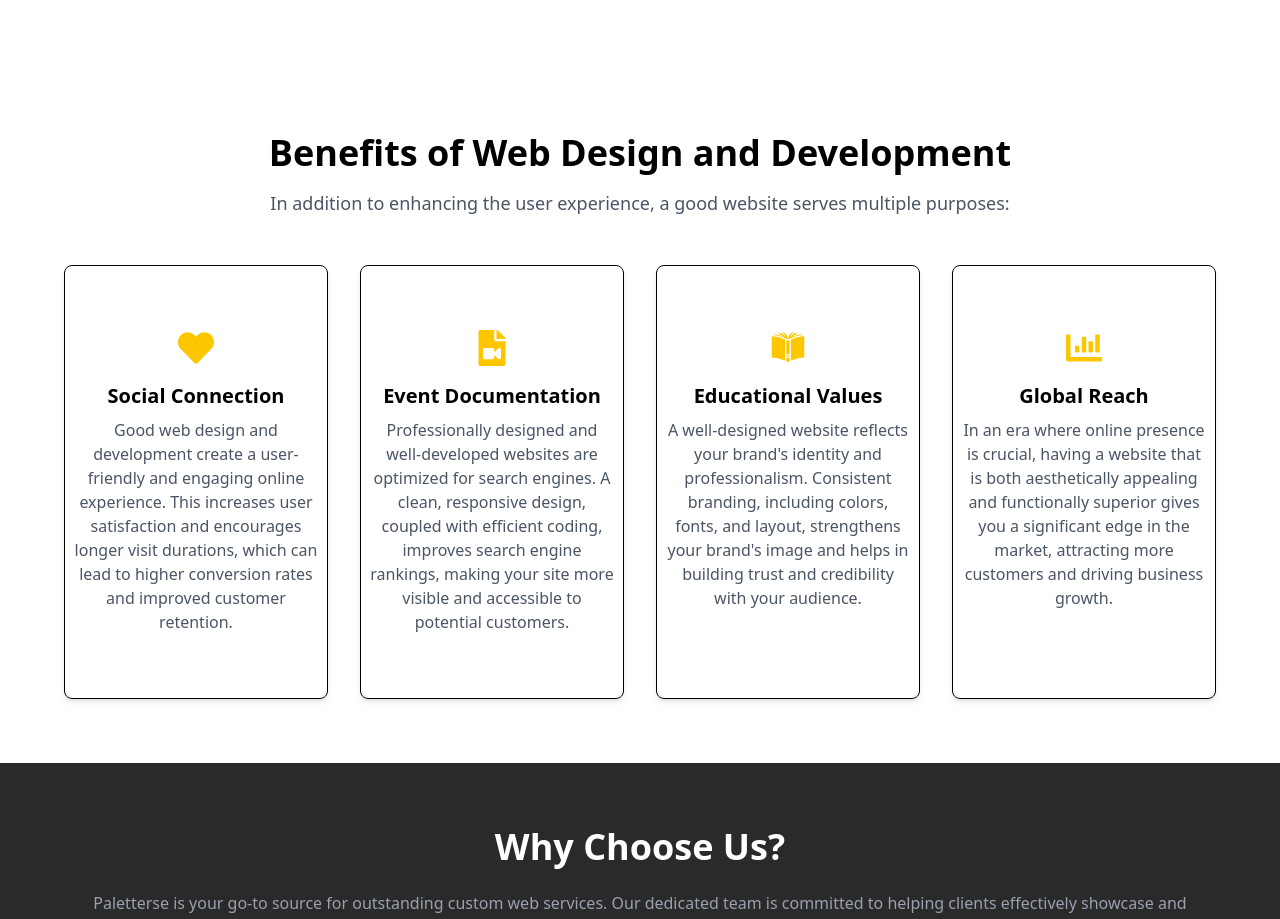
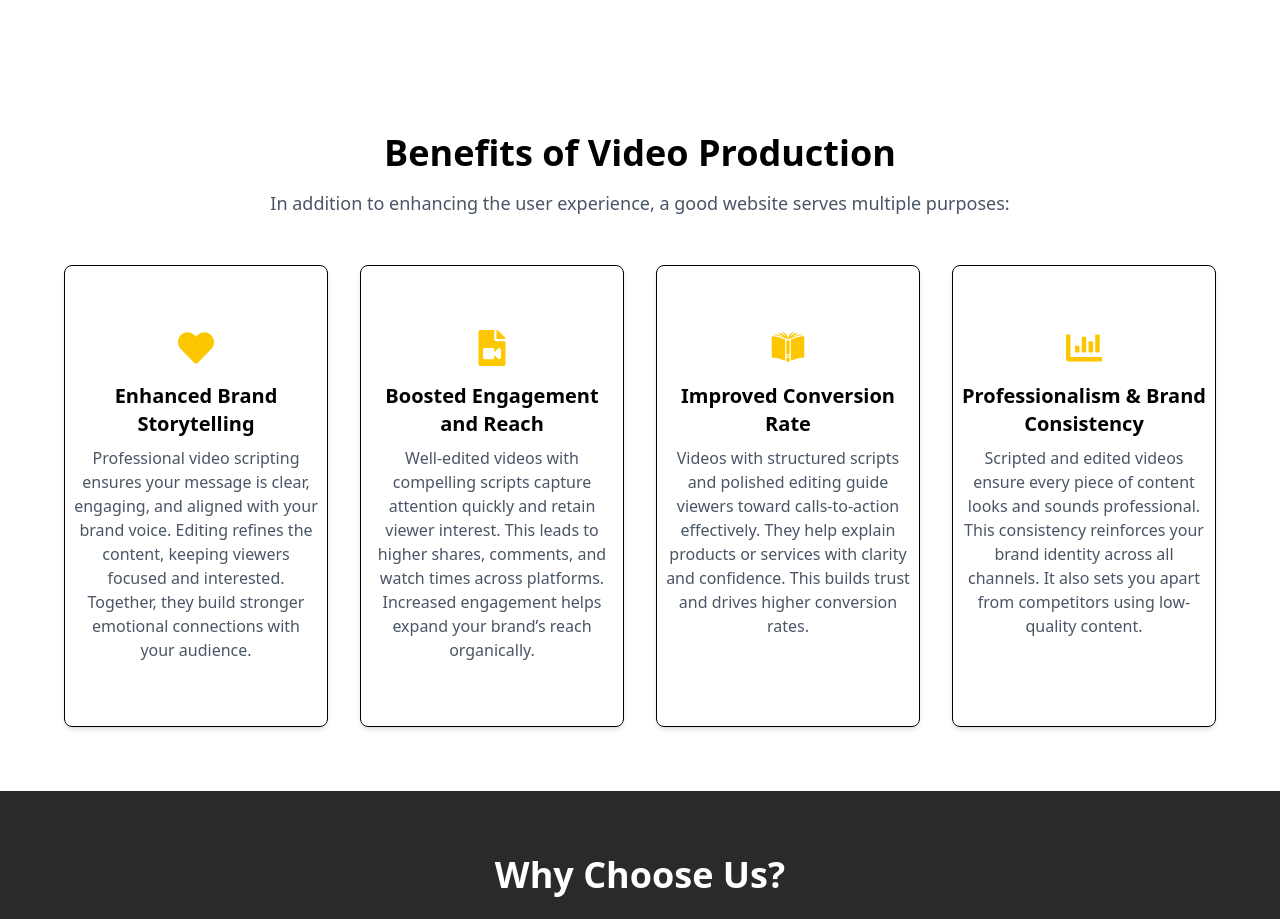
Before and after one commit to dcoder-nikhil0/Paletters, a React (Vite) app in the folder client/: page /video in a window 1280 px wide. Shown: the part 1140-2059 px from the top of the page. Built offline with nearby package versions, Linux system fonts and the light colour scheme.

Commit message:
Video Benefits updated

```diff
--- a/client/src/Components/Video/VidBenefits.jsx
+++ b/client/src/Components/Video/VidBenefits.jsx
@@ -6,34 +6,34 @@ const WebBenefits = () => {
   const benefits = [
     {
       icon: <FaHeart className="text-yellow-400 text-4xl" />,
-      title: "Social Connection",
+      title: "Enhanced Brand Storytelling",
       description:
-        "Good web design and development create a user-friendly and engaging online experience. This increases user satisfaction and encourages longer visit durations, which can lead to higher conversion rates and improved customer retention.",
+        "Professional video scripting ensures your message is clear, engaging, and aligned with your brand voice. Editing refines the content, keeping viewers focused and interested. Together, they build stronger emotional connections with your audience.",
     },
     {
       icon: <FaFileVideo  className="text-yellow-400 text-4xl" />,
-      title: "Event Documentation",
+      title: "Boosted Engagement and Reach",
       description:
-        "Professionally designed and well-developed websites are optimized for search engines. A clean, responsive design, coupled with efficient coding, improves search engine rankings, making your site more visible and accessible to potential customers.",
+        "Well-edited videos with compelling scripts capture attention quickly and retain viewer interest. This leads to higher shares, comments, and watch times across platforms. Increased engagement helps expand your brand’s reach organically.",
     },
     {
       icon: <GiBookCover className="text-yellow-400 text-4xl" />,
-      title: "Educational Values",
+      title: "Improved Conversion Rate",
       description:
-        "A well-designed website reflects your brand's identity and professionalism. Consistent branding, including colors, fonts, and layout, strengthens your brand's image and helps in building trust and credibility with your audience.",
+        "Videos with structured scripts and polished editing guide viewers toward calls-to-action effectively. They help explain products or services with clarity and confidence. This builds trust and drives higher conversion rates.",
     },
     {
       icon: <FaChartBar className="text-yellow-400 text-4xl" />,
-      title: "Global Reach",
+      title: "Professionalism & Brand Consistency",
       description:
-        "In an era where online presence is crucial, having a website that is both aesthetically appealing and functionally superior gives you a significant edge in the market, attracting more customers and driving business growth.",
+        "Scripted and edited videos ensure every piece of content looks and sounds professional. This consistency reinforces your brand identity across all channels. It also sets you apart from competitors using low-quality content.",
     },
   ];
 
   return (
     <section className="py-16 bg-white text-center">
       <h2 className="text-4xl font-bold">
-        Benefits of Web Design and Development
+        Benefits of Video Production
       </h2>
       <p className="text-lg text-gray-600 mt-4">
         In addition to enhancing the user experience, a good website serves
```
